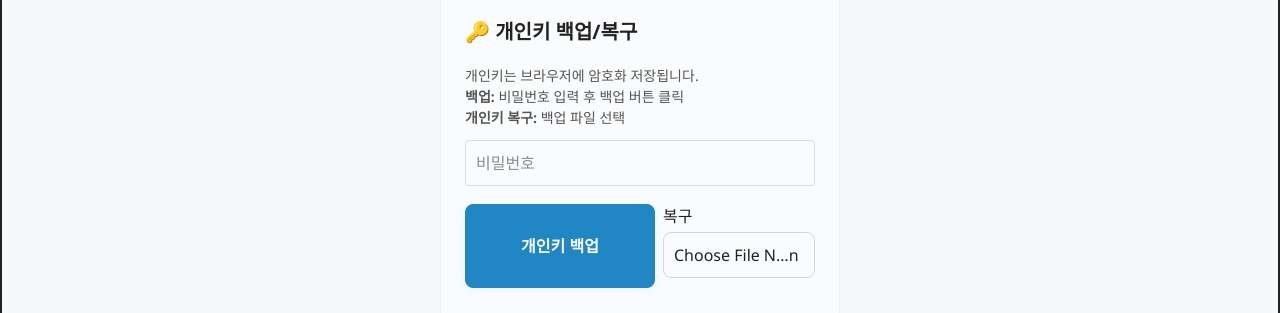
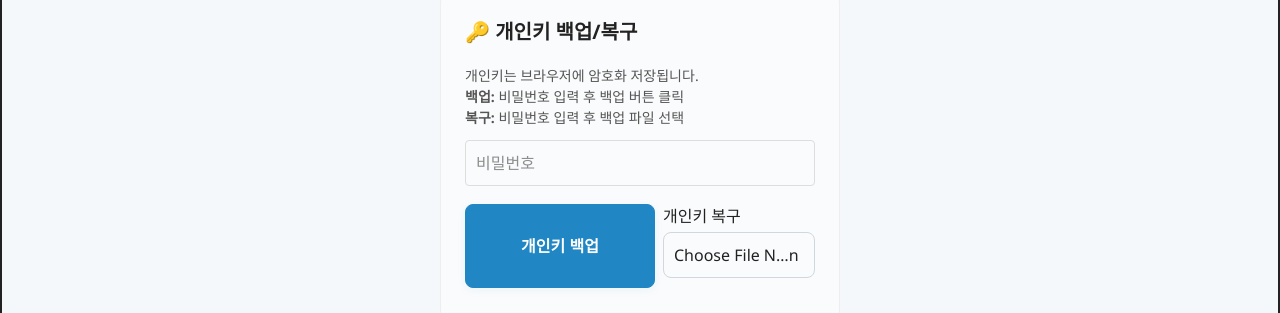
Before and after one commit to anon418/sign-chain, a Next.js app: page /profile in a window 1280 px wide. Both pictures are taken after a click on the button "개인키 백업/복구". Shown: the part 172-485 px from the top of the page. Built offline with nearby package versions, Linux system fonts and the light colour scheme; no server answers; the database is empty.

Commit message:
Update KeyManagement.tsx

```diff
--- a/components/KeyManagement.tsx
+++ b/components/KeyManagement.tsx
@@ -93,7 +93,7 @@ export default function KeyManagement() {
         <br />
         <b>백업:</b> 비밀번호 입력 후 백업 버튼 클릭
         <br />
-        <b>개인키 복구:</b> 백업 파일 선택
+        <b>복구:</b> 비밀번호 입력 후 백업 파일 선택
       </div>
       <div style={{ marginBottom: 8 }}>
         <input
@@ -131,7 +131,7 @@ export default function KeyManagement() {
           개인키 백업
         </button>
         <label style={{ flex: 1, display: 'block' }}>
-          <span style={{ display: 'block', marginBottom: 4 }}>복구</span>
+          <span style={{ display: 'block', marginBottom: 4 }}> 개인키 복구</span>
           <input
             type="file"
             accept="application/json"
```
